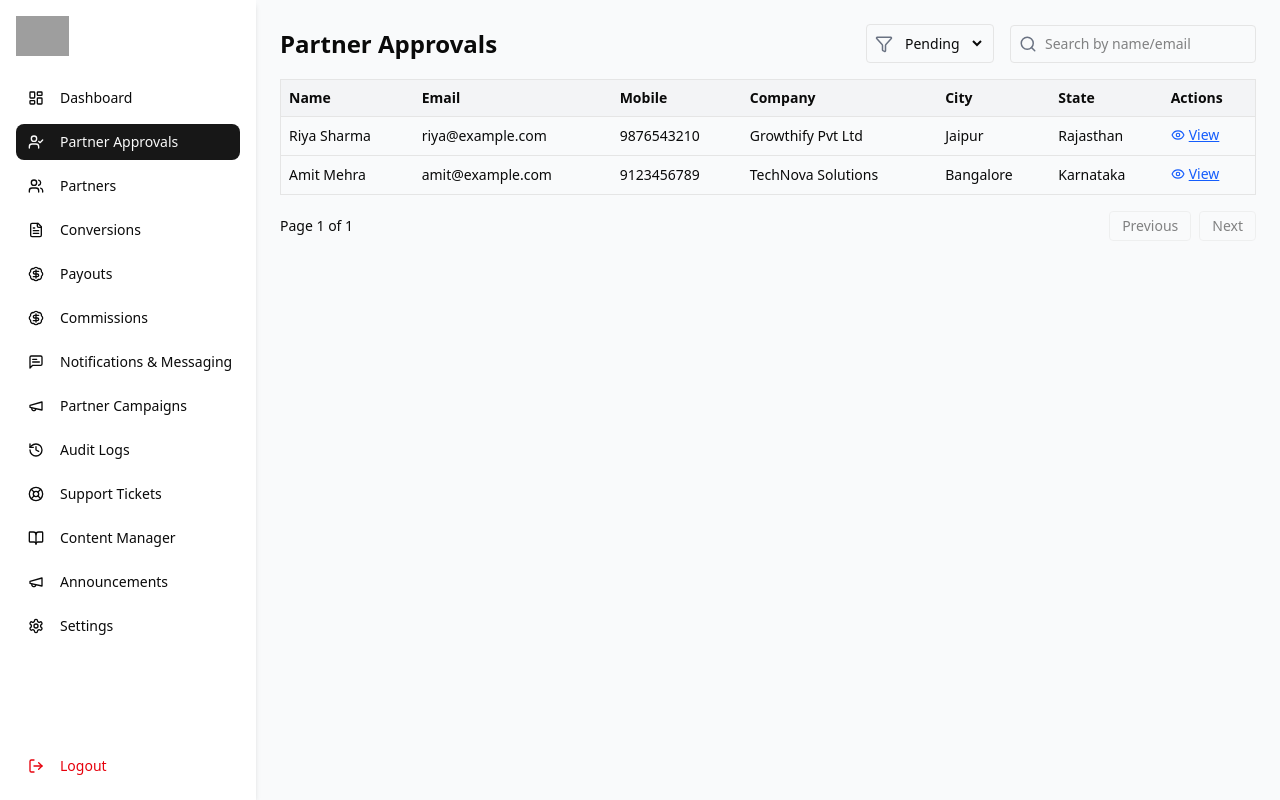
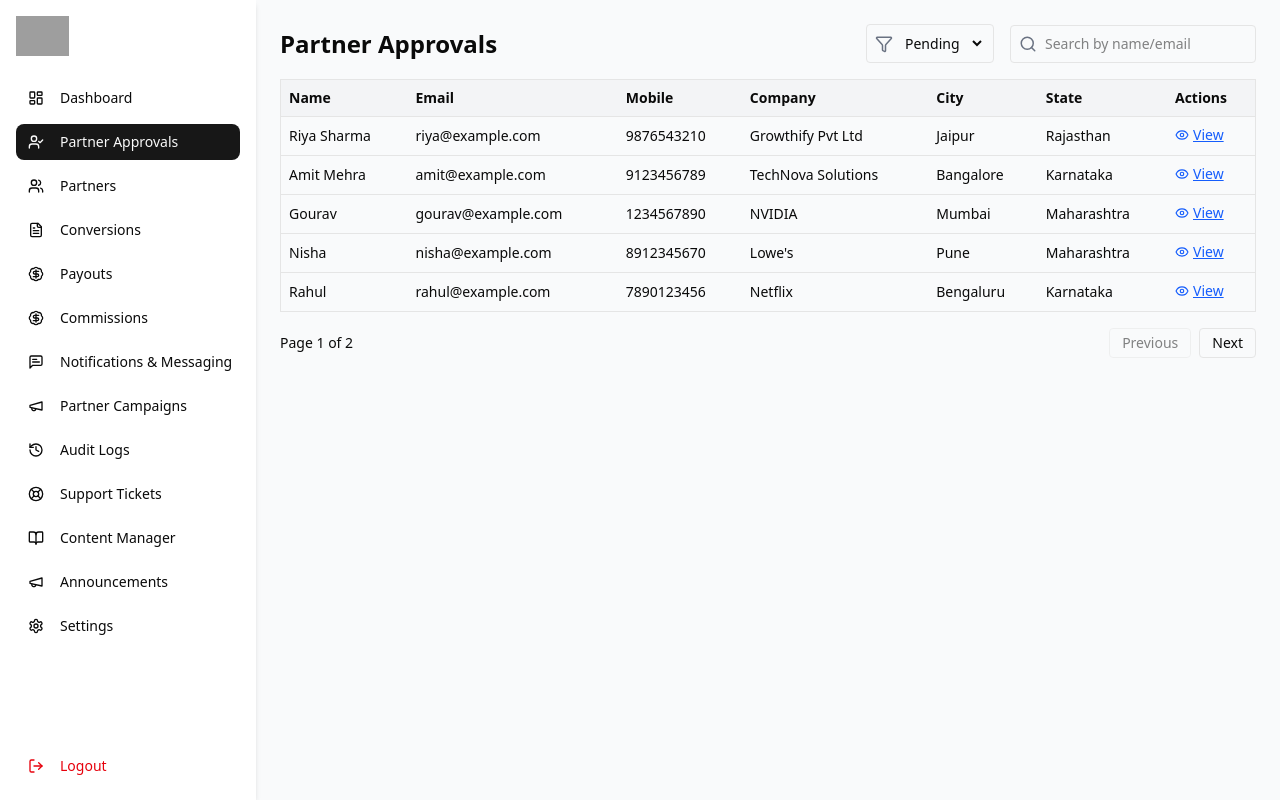
Before and after one commit to Rahul-Gajraj/cronberry-partner-admin-portal, a React (Vite) app: page /partner-approvals in a window 1280 px wide. Built offline with nearby package versions, Linux system fonts and the light colour scheme; grey boxes are pictures that could not be loaded.

Commit message:
partners redux implemmentation

```diff
--- a/package.json
+++ b/package.json
@@ -12,12 +12,16 @@
   "dependencies": {
     "@radix-ui/react-label": "^2.1.3",
     "@radix-ui/react-slot": "^1.2.0",
+    "@reduxjs/toolkit": "^2.6.1",
     "@tailwindcss/vite": "^4.1.3",
     "class-variance-authority": "^0.7.1",
     "clsx": "^2.1.1",
+    "date-fns": "^4.1.0",
+    "format": "^0.2.2",
     "lucide-react": "^0.487.0",
     "react": "^19.0.0",
     "react-dom": "^19.0.0",
+    "react-redux": "^9.2.0",
     "react-router-dom": "^7.5.0",
     "tailwind-merge": "^3.2.0",
     "tailwindcss": "^4.1.3",
--- a/src/components/partner-approvals/PartnerApprovals.jsx
+++ b/src/components/partner-approvals/PartnerApprovals.jsx
@@ -1,40 +1,19 @@
 import React, { useState } from "react";
 import { Eye, X, CheckCircle, XCircle, Filter, Search } from "lucide-react";
 
-const mockPartners = [
-  {
-    id: 1,
-    name: "Riya Sharma",
-    email: "riya@example.com",
-    mobile: "9876543210",
-    company: "Growthify Pvt Ltd",
-    city: "Jaipur",
-    state: "Rajasthan",
-    pan: "riya_pan.pdf",
-    gst: "riya_gst.pdf",
-    status: "Pending",
-  },
-  {
-    id: 2,
-    name: "Amit Mehra",
-    email: "amit@example.com",
-    mobile: "9123456789",
-    company: "TechNova Solutions",
-    city: "Bangalore",
-    state: "Karnataka",
-    pan: "amit_pan.pdf",
-    gst: "amit_gst.pdf",
-    status: "Pending",
-  },
-];
+import { useDispatch, useSelector } from "react-redux";
+import { updatePartners } from "../../store/partnersSlice";
+import { removePartnerApproval } from "../../store/partnerApprovalsSlice";
 
 const mockSlabs = [
-  { id: 1, name: "Flat 10% Commission" },
-  { id: 2, name: "₹5000 Bonus on 5 Sales" },
-  { id: 3, name: "₹25000 Bonus on ₹5L Revenue" },
+  { id: 1, name: "Flat 10% Commission", type: "fixed" },
+  { id: 2, name: "₹5000 Bonus on 5 Sales", type: "bonus" },
+  { id: 3, name: "₹25000 Bonus on ₹5L Revenue", type: "bonus" },
 ];
 
 const PartnerApprovals = () => {
+  const mockPartners = useSelector((state) => state.partnerApprovals);
+
   const [selectedPartner, setSelectedPartner] = useState(null);
   const [showDrawer, setShowDrawer] = useState(false);
   const [showRejectModal, setShowRejectModal] = useState(false);
@@ -44,6 +23,8 @@ const PartnerApprovals = () => {
   const [currentPage, setCurrentPage] = useState(1);
   const [selectedSlabs, setSelectedSlabs] = useState([]);
   const itemsPerPage = 5;
+
+  const dispatch = useDispatch();
 
   const filteredPartners = mockPartners.filter(
     (p) =>
@@ -73,6 +54,24 @@ const PartnerApprovals = () => {
     alert(
       "Partner Approved with Slabs: " +
         selectedSlabs.map((s) => s.name).join(", ")
+    );
+    dispatch(removePartnerApproval(selectedPartner.id));
+    dispatch(
+      updatePartners({
+        id: Date.now(),
+        name: selectedPartner.name,
+        email: selectedPartner.email,
+        mobile: selectedPartner.mobile,
+        company: selectedPartner.company,
+        status: "Approved",
+        approvedOn: new Date(),
+        pan: `https://example.com/${selectedPartner.pan}`,
+        gst: `https://example.com/${selectedPartner.gst}`,
+        customersOnboarded: 12,
+        revenueGenerated: 250000,
+        lastSaleDate: "2025-04-06",
+        assignedSlabs: selectedSlabs,
+      })
     );
     setShowDrawer(false);
   };
--- a/src/components/partners/PartnerDetailDrawer.jsx
+++ b/src/components/partners/PartnerDetailDrawer.jsx
@@ -1,5 +1,6 @@
 import React, { useState } from "react";
 import { FileText, Eye, XCircle, Edit2 } from "lucide-react";
+import { format } from "date-fns";
 
 const mockConversions = [
   {
@@ -207,7 +208,8 @@ const PartnerDetailDrawer = ({
                 {getStatusBadge(selectedPartner.status)}
               </p>
               <p>
-                <strong>Approved On:</strong> {selectedPartner.approvedOn}
+                <strong>Approved On:</strong>{" "}
+                {format(selectedPartner.approvedOn, "yyyy-MM-dd")}
               </p>
               <p>
                 <strong>Last Sale:</strong> {selectedPartner.lastSaleDate}
--- a/src/components/partners/Partners.jsx
+++ b/src/components/partners/Partners.jsx
@@ -2,28 +2,12 @@ import React, { useState } from "react";
 import { FileText, Eye, XCircle, Edit2, Search, Filter } from "lucide-react";
 import PartnerDetailDrawer from "./PartnerDetailDrawer";
 
-const mockActivePartners = [
-  {
-    id: 101,
-    name: "Ananya Gupta",
-    email: "ananya@domain.com",
-    mobile: "9876543210",
-    company: "BrightTech",
-    status: "Approved",
-    approvedOn: "2025-04-07",
-    pan: "https://example.com/ananya_pan.pdf",
-    gst: "https://example.com/ananya_gst.pdf",
-    customersOnboarded: 12,
-    revenueGenerated: 250000,
-    lastSaleDate: "2025-04-06",
-    assignedSlabs: [
-      { id: 1, name: "Flat 10% Commission", type: "fixed" },
-      { id: 2, name: "₹5000 Bonus on 5 Sales", type: "bonus" },
-    ],
-  },
-];
+import { useDispatch, useSelector } from "react-redux";
+import { format } from "date-fns";
 
 const Partners = () => {
+  const mockActivePartners = useSelector((state) => state.partners);
+
   const [searchTerm, setSearchTerm] = useState("");
   const [statusFilter, setStatusFilter] = useState("");
   const [selectedPartner, setSelectedPartner] = useState(null);
@@ -55,8 +39,37 @@ const Partners = () => {
 
   return (
     <div className="p-6 space-y-6 w-full">
-      <h2 className="text-xl font-semibold">Active Partners</h2>
-      <div className="flex gap-4">
+      <div className="flex justify-between items-center mb-4">
+        <h1 className="text-xl font-bold">Active Partners</h1>
+        <div className="flex gap-4 items-center">
+          <div className="flex items-center gap-2 border rounded p-2">
+            <Search size={18} className="text-gray-500" />
+            <input
+              className="w-64"
+              placeholder="Search by name or email"
+              value={searchTerm}
+              onChange={(e) => setSearchTerm(e.target.value)}
+              style={{
+                outline: "none",
+              }}
+            />
+          </div>
+          <div className="flex items-center gap-2 border rounded p-2">
+            <Filter size={18} className="text-gray-500" />
+            <select
+              className="text-sm cursor-pointer"
+              value={statusFilter}
+              onChange={(e) => setStatusFilter(e.target.value)}
+              style={{ outline: "none" }}
+            >
+              <option value="">All</option>
+              <option value="Approved">Approved</option>
+              <option value="Suspended">Suspended</option>
+            </select>
+          </div>
+        </div>
+      </div>
+      {/* <div className="flex gap-4">
         <div className="flex items-center gap-2 border rounded p-1">
           <Search size={18} className="text-gray-500" />
           <input
@@ -82,7 +95,7 @@ const Partners = () => {
             <option value="Suspended">Suspended</option>
           </select>
         </div>
-      </div>
+      </div> */}
 
       <div className="overflow-x-auto border rounded">
         <table className="w-full text-sm text-left">
@@ -104,7 +117,11 @@ const Partners = () => {
                 <td className="px-4 py-2">{partner.email}</td>
                 <td className="px-4 py-2">{partner.mobile}</td>
                 <td className="px-4 py-2">{partner.company}</td>
-                <td className="px-4 py-2">{partner.approvedOn}</td>
+                {/* <td className="px-4 py-2">{partner.approvedOn}</td> */}
+                <td className="px-4 py-2">
+                  {format(partner.approvedOn, "yyyy-MM-dd")}
+                </td>
+
                 <td className="px-4 py-2">{getStatusBadge(partner.status)}</td>
                 <td className="px-4 py-2 text-right">
                   <button
@@ -124,7 +141,28 @@ const Partners = () => {
         </table>
       </div>
 
-      <div className="flex justify-center gap-4">
+      <div className="flex justify-between items-center mt-4 text-sm">
+        <p>
+          Page {currentPage} of {totalPages}
+        </p>
+        <div className="flex gap-2">
+          <button
+            disabled={currentPage === 1}
+            onClick={() => setCurrentPage((p) => p - 1)}
+            className="px-3 py-1 border rounded disabled:opacity-50 cursor-pointer"
+          >
+            Previous
+          </button>
+          <button
+            disabled={currentPage === totalPages}
+            onClick={() => setCurrentPage((p) => p + 1)}
+            className="px-3 py-1 border rounded disabled:opacity-50 cursor-pointer"
+          >
+            Next
+          </button>
+        </div>
+      </div>
+      {/* <div className="flex justify-center gap-4">
         <button
           disabled={currentPage === 1}
           onClick={() => setCurrentPage(currentPage - 1)}
@@ -142,7 +180,7 @@ const Partners = () => {
         >
           Next
         </button>
-      </div>
+      </div> */}
 
       {drawerOpen && (
         <PartnerDetailDrawer
--- /dev/null
+++ b/src/store/partnerApprovalsSlice.js
@@ -0,0 +1,89 @@
+import { createSlice } from "@reduxjs/toolkit";
+
+const partnerApprovalsSlice = createSlice({
+  name: "partnerApprovals",
+  initialState: [
+    {
+      id: 1,
+      name: "Riya Sharma",
+      email: "riya@example.com",
+      mobile: "9876543210",
+      company: "Growthify Pvt Ltd",
+      city: "Jaipur",
+      state: "Rajasthan",
+      pan: "riya_pan.pdf",
+      gst: "riya_gst.pdf",
+      status: "Pending",
+    },
+    {
+      id: 2,
+      name: "Amit Mehra",
+      email: "amit@example.com",
+      mobile: "9123456789",
+      company: "TechNova Solutions",
+      city: "Bangalore",
+      state: "Karnataka",
+      pan: "amit_pan.pdf",
+      gst: "amit_gst.pdf",
+      status: "Pending",
+    },
+    {
+      id: 3,
+      name: "Gourav",
+      email: "gourav@example.com",
+      mobile: "1234567890",
+      company: "NVIDIA",
+      city: "Mumbai",
+      state: "Maharashtra",
+      pan: "gourav_pan.pdf",
+      gst: "gourav_gst.pdf",
+      status: "Pending",
+    },
+    {
+      id: 4,
+      name: "Nisha",
+      email: "nisha@example.com",
+      mobile: "8912345670",
+      company: "Lowe's",
+      city: "Pune",
+      state: "Maharashtra",
+      pan: "nisha_pan.pdf",
+      gst: "nisha_gst.pdf",
+      status: "Pending",
+    },
+    {
+      id: 5,
+      name: "Rahul",
+      email: "rahul@example.com",
+      mobile: "7890123456",
+      company: "Netflix",
+      city: "Bengaluru",
+      state: "Karnataka",
+      pan: "rahul_pan.pdf",
+      gst: "rahul_gst.pdf",
+      status: "Pending",
+    },
+    {
+      id: 6,
+      name: "Manish",
+      email: "manish@example.com",
+      mobile: "9753124680",
+      company: "Spotify",
+      city: "Bengaluru",
+      state: "Karnataka",
+      pan: "manish_pan.pdf",
+      gst: "manish_gst.pdf",
+      status: "Pending",
+    },
+  ],
+  reducers: {
+    removePartnerApproval(state, action) {
+      state = state.filter((data) => data.id != action.payload);
+      return state;
+    },
+  },
+});
+
+export default partnerApprovalsSlice.reducer;
+
+export const { removePartnerApproval } = partnerApprovalsSlice.actions;
--- /dev/null
+++ b/src/store/partnersSlice.js
@@ -0,0 +1,35 @@
+import { createSlice } from "@reduxjs/toolkit";
+
+const partnersSlice = createSlice({
+  name: "partners",
+  initialState: [
+    {
+      id: 101,
+      name: "Ananya Gupta",
+      email: "ananya@domain.com",
+      mobile: "9876543210",
+      company: "BrightTech",
+      status: "Approved",
+      approvedOn: "2025-04-07",
+      pan: "https://example.com/ananya_pan.pdf",
+      gst: "https://example.com/ananya_gst.pdf",
+      customersOnboarded: 12,
+      revenueGenerated: 250000,
+      lastSaleDate: "2025-04-06",
+      assignedSlabs: [
+        { id: 1, name: "Flat 10% Commission", type: "fixed" },
+        { id: 2, name: "₹5000 Bonus on 5 Sales", type: "bonus" },
+      ],
+    },
+  ],
+  reducers: {
+    updatePartners(state, action) {
+      state = [action.payload, ...state];
+      return state;
+    },
+  },
+});
+
+export default partnersSlice.reducer;
+
+export const { updatePartners } = partnersSlice.actions;
```
Also changed, not shown: src/main.tsx (+8 -3 lines), src/store/index.js (added, +37 -0 lines), 1 other file (tests, documents, lock files or other folders).
